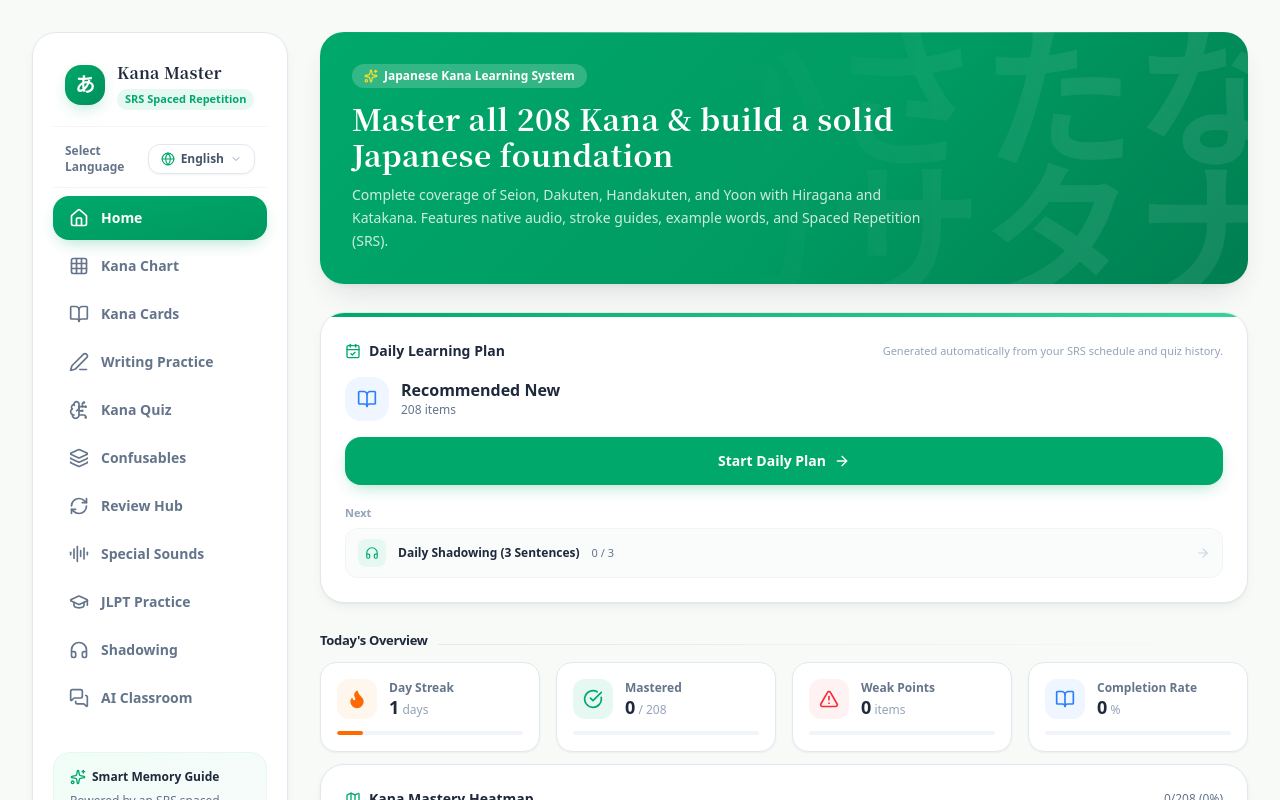
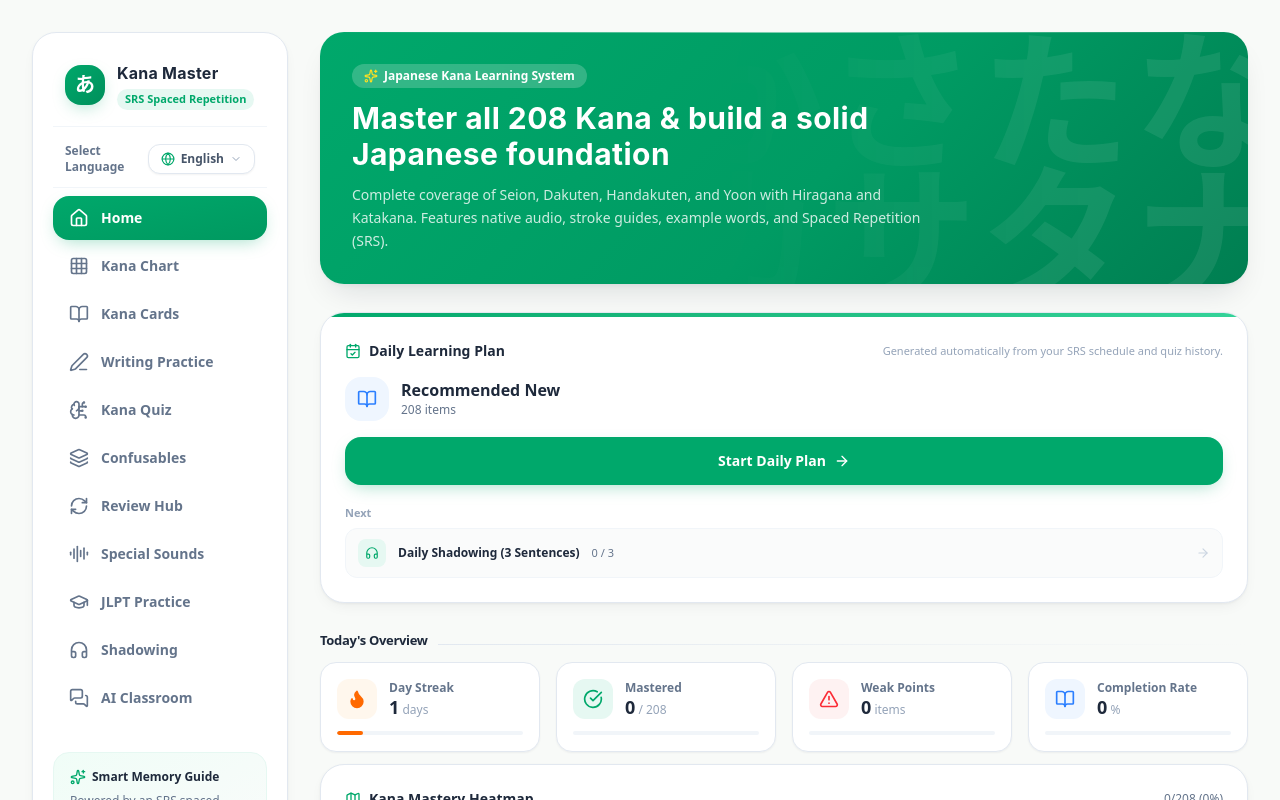
Before and after one commit to Jake627520/japanese-kana-learning, a React (Vite) app: page / in a window 1280 px wide. Shown: the top 800 px of the page. Built offline with nearby package versions, Linux system fonts and the light colour scheme.

Commit message:
fix(i18n): resolve simplified chinese font baseline alignment and add Noto Serif SC

```diff
--- a/index.html
+++ b/index.html
@@ -38,7 +38,7 @@
   <link rel="preconnect" href="https://fonts.googleapis.com" />
   <link rel="preconnect" href="https://fonts.gstatic.com" crossorigin />
   <link
-    href="https://fonts.googleapis.com/css2?family=Noto+Serif+TC:wght@600;700&display=swap"
+    href="https://fonts.googleapis.com/css2?family=Noto+Serif+SC:wght@600;700&family=Noto+Serif+TC:wght@600;700&display=swap"
     rel="stylesheet"
   />
   <link rel="manifest" href="./manifest.webmanifest" />
--- a/src/i18n/index.ts
+++ b/src/i18n/index.ts
@@ -1,4 +1,4 @@
-import React, { createContext, useContext, useState, ReactNode, useMemo } from 'react';
+import React, { createContext, useContext, useState, useEffect, ReactNode, useMemo } from 'react';
 import { Language, TranslationSchema } from './types';
 import { zhTW } from './zh-TW';
 import { zhCN } from './zh-CN';
@@ -73,6 +73,12 @@ function resolvePath(obj: unknown, path: string): unknown {
 export function I18nProvider({ children }: { children: ReactNode }) {
   const [language, setLanguageState] = useState<Language>(getInitialLanguage);
 
+  useEffect(() => {
+    if (typeof document !== 'undefined') {
+      document.documentElement.lang = language;
+    }
+  }, [language]);
+
   const setLanguage = (lang: Language) => {
     setLanguageState(lang);
     try {
--- a/src/index.css
+++ b/src/index.css
@@ -14,15 +14,11 @@
    ──────────────────────────────────────────────────────────── */
 
 :root {
-  /* 標題用襯線（明體）。內文與假名維持無襯線——
-     襯線體的 さ・き・ふ 筆畫連斷與無襯線不同，那正是使用者在背的字形，
-     換掉會干擾學習，所以 .font-display 只上標題，絕不碰假名。
+  --font-sans: system-ui, -apple-system, BlinkMacSystemFont, "Segoe UI", Roboto,
+    "PingFang SC", "Hiragino Sans GB", "Microsoft YaHei", "PingFang TC", "Hiragino Sans", "Noto Sans CJK SC", "Noto Sans CJK TC", sans-serif;
 
-     排在最前面的 Noto Serif TC 由 Google Fonts 載入；離線時（本站是 PWA）
-     自動落到系統明體：iOS/macOS 是 Songti TC、Windows 是 Yu Mincho、
-     Android 是 Noto Serif CJK。離線一樣是襯線，只是字形隨系統。 */
-  --font-display: "Noto Serif TC", "Songti TC", "Hiragino Mincho ProN", "Yu Mincho",
-    "MS Mincho", "Noto Serif CJK TC", serif;
+  --font-display: "Noto Serif TC", "Noto Serif SC", "Songti TC", "Songti SC", "STSong",
+    "Hiragino Mincho ProN", "Yu Mincho", "MS Mincho", "SimSun", "Noto Serif CJK TC", "Noto Serif CJK SC", serif;
 
   /* e1 基礎：不可點的資訊卡。等同原本的 shadow-xs。 */
   --elev-1: 0 1px 2px rgb(15 23 42 / 0.05);
@@ -32,6 +28,18 @@
   --elev-3: 0 2px 4px rgb(15 23 42 / 0.04), 0 16px 32px -12px rgb(15 23 42 / 0.14);
   /* 綠光：主要按鈕與側邊欄選中項。同一畫面至多兩處，多了就失去指向性。 */
   --elev-green: 0 6px 18px -6px rgb(0 168 107 / 0.4);
+}
+
+html[lang="zh-CN"] {
+  --font-display: "Noto Serif SC", "Songti SC", "STSong", "SimSun", "Noto Serif CJK SC", "PingFang SC", "Microsoft YaHei", serif;
+}
+
+html[lang="zh-TW"], html[lang="zh-HK"], html[lang="zh-MO"] {
+  --font-display: "Noto Serif TC", "Songti TC", "Noto Serif CJK TC", "PingFang TC", "Hiragino Mincho ProN", "Yu Mincho", serif;
+}
+
+html[lang="en"] {
+  --font-display: -apple-system, BlinkMacSystemFont, "Segoe UI", Roboto, "Helvetica Neue", Arial, sans-serif;
 }
 
 /* 字重刻意用 700 不用 800：襯線 CJK 在 800 會把橫畫壓糊，
```
